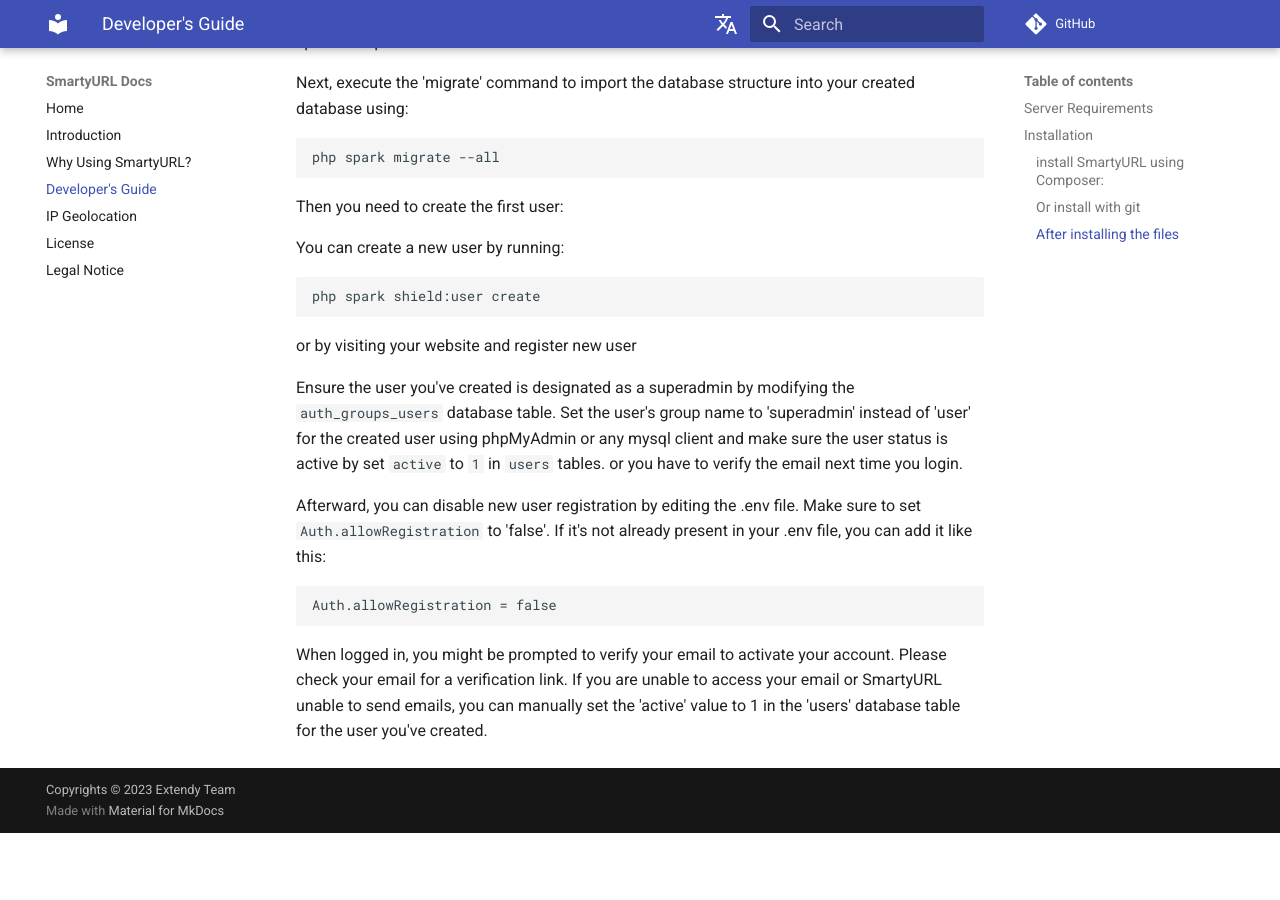
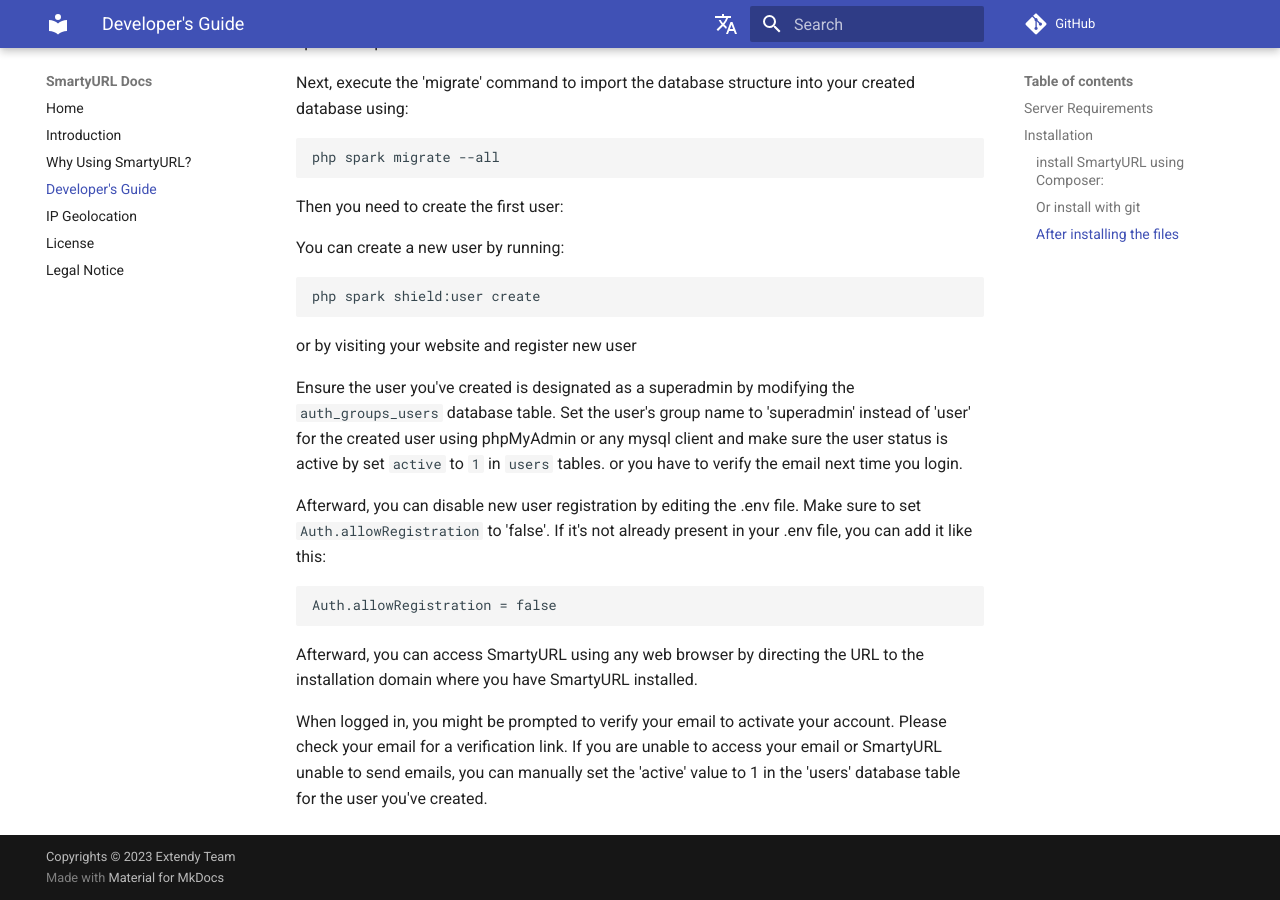
Before and after one commit to Extendy/SmartyURL, an MkDocs documentation site: the page built from docs/developers.md, in a window 1280 px wide and 900 px high, scrolled down 1334 px. Built offline with MkDocs 1.6.1 and Material for MkDocs 9.7.7, drawn with Linux system fonts in a browser that asks for light colours; comment, search, counter and statistics services are not loaded; before the commit the page ends 2167 px from its top, so only the background shows below that.

Commit message:
docs: docs

````diff
--- a/docs/developers.md
+++ b/docs/developers.md
@@ -64,4 +64,6 @@ Afterward, you can disable new user registration by editing the .env file. Make
 Auth.allowRegistration = false
 ```
 
+Afterward, you can access SmartyURL using any web browser by directing the URL to the installation domain where you have SmartyURL installed.
+
 When logged in, you might be prompted to verify your email to activate your account. Please check your email for a verification link. If you are unable to access your email or SmartyURL unable to send emails, you can manually set the 'active' value to 1 in the 'users' database table for the user you've created.
````
